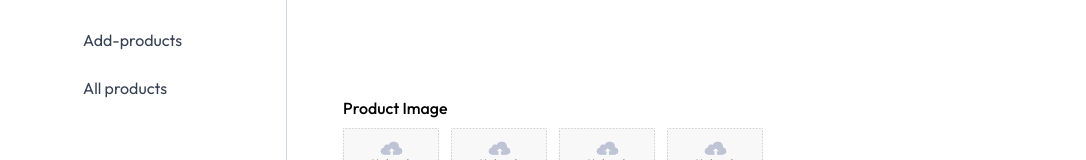
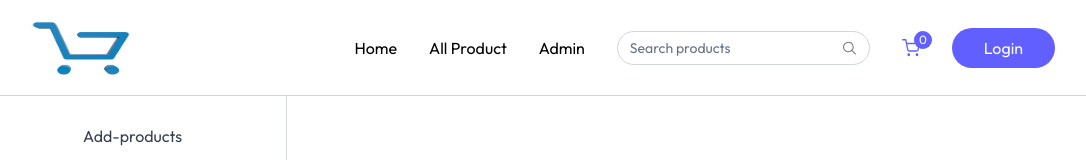
Before and after one commit to kathir1212/eccomercerepo, a React (Vite) app: page /admin in a window 1280 px wide. Shown: the top 160 px of the page, without its empty margins (97-1183 px from the left). Built offline with nearby package versions, Linux system fonts and the light colour scheme; no server answers; a web font is replaced by a local one.

Commit message:
add deploy link

```diff
--- a/src/App.jsx
+++ b/src/App.jsx
@@ -27,7 +27,7 @@ function App() {
   return (
     <>
       {showUserLogin && <Login />}
-      {!isSeller && <Navbar />}
+       <Navbar />
 
       <div className='px-6 md:px-16 lg:px-24 xl:px-32'>
         <Routes>
```
